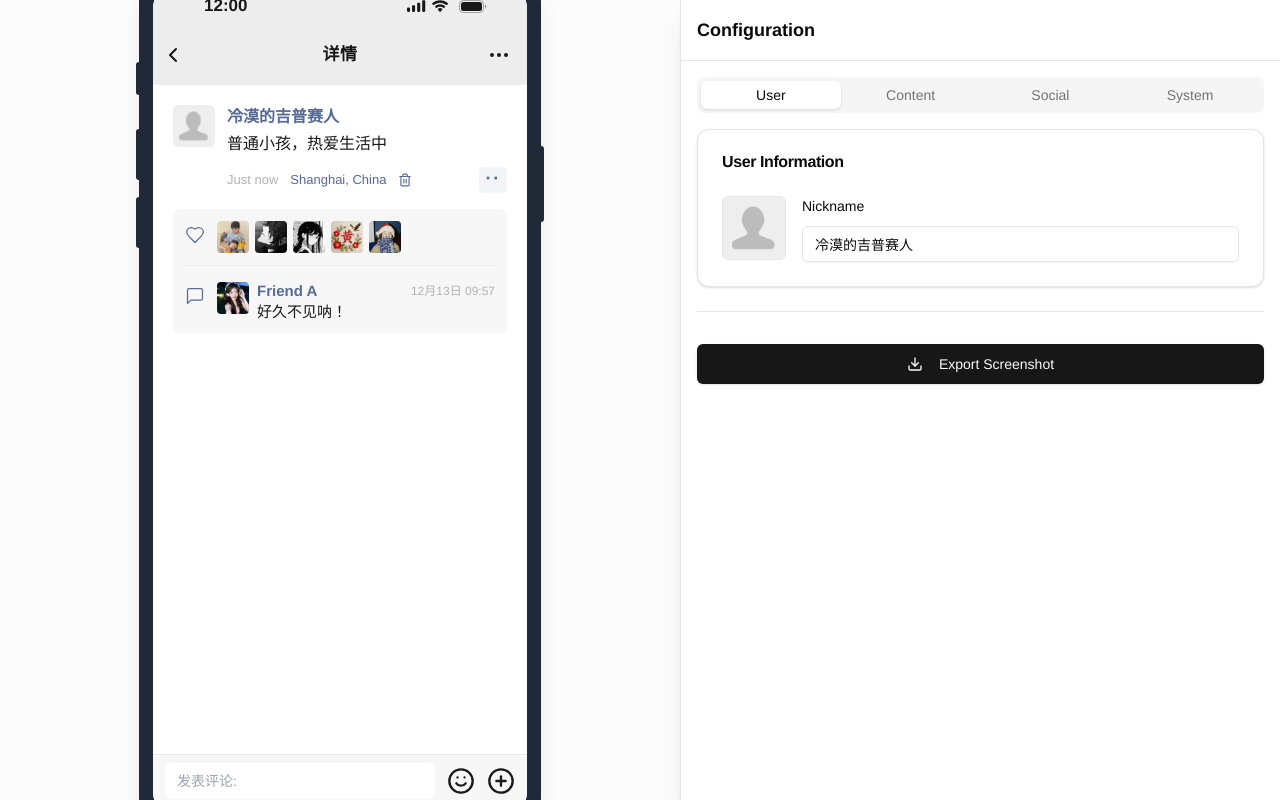
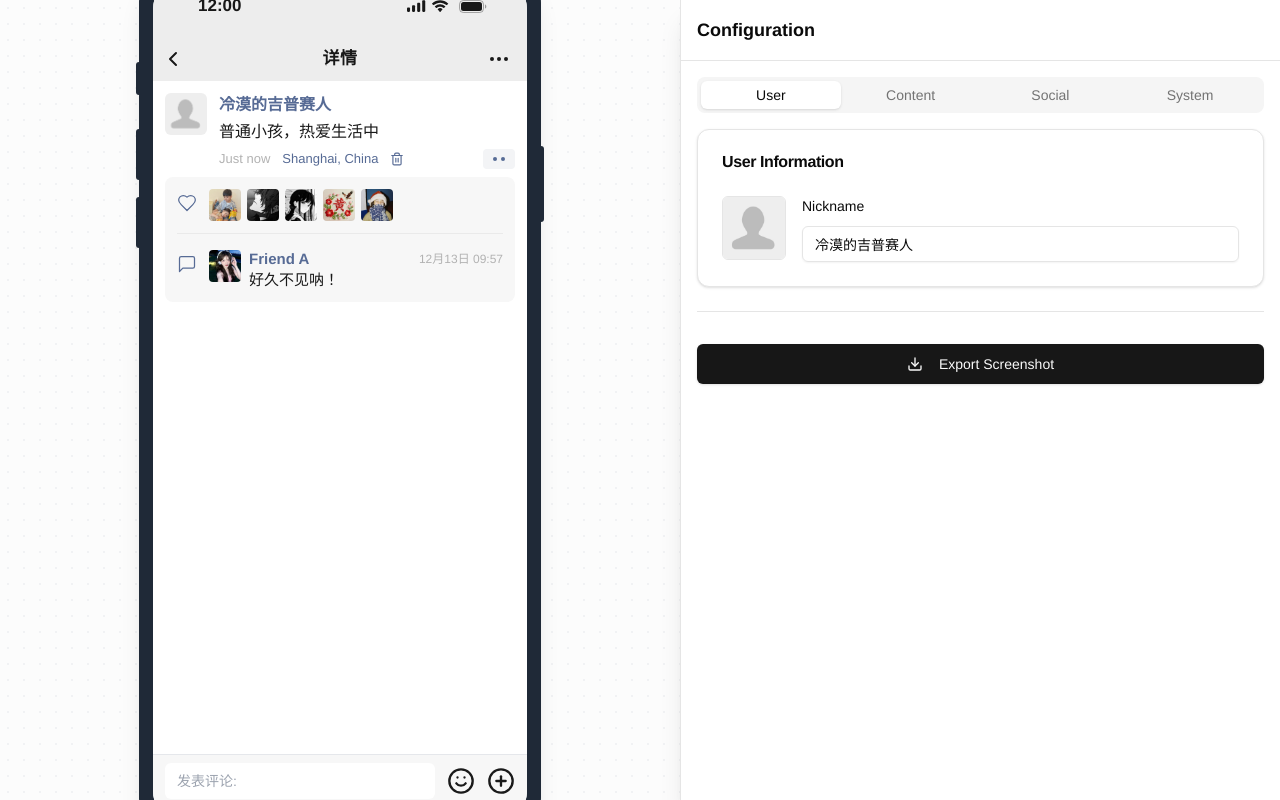
Before and after one commit to Mahoo12138/wechat-moment, a React (Vite) app: page /editor in a window 1280 px wide. Built offline with nearby package versions, Linux system fonts and the light colour scheme; a web font is replaced by a local one.

Commit message:
refactor: 替换html2canvas为html-to-image并调整UI间距
- 将html2canvas依赖替换为更现代的html-to-image
- 调整预览组件中的多个间距和padding值
- 修改操作菜单按钮样式为圆点设计

```diff
--- a/package.json
+++ b/package.json
@@ -23,7 +23,7 @@
     "class-variance-authority": "^0.7.1",
     "clsx": "^2.1.1",
     "date-fns": "^4.1.0",
-    "html2canvas": "^1.4.1",
+    "html-to-image": "^1.11.13",
     "lucide-react": "^0.511.0",
     "react": "^18.3.1",
     "react-dom": "^18.3.1",
--- a/src/components/preview/MomentItem.tsx
+++ b/src/components/preview/MomentItem.tsx
@@ -5,7 +5,7 @@ export function MomentItem() {
   const { user, moment, interactions } = useMomentStore()
 
   return (
-    <div className="px-5 pt-3 text-[15px]">
+    <div className="px-3 pt-2 text-[15px]">
         <div className="flex gap-3">
             {/* Left: Avatar */}
             <img
@@ -23,7 +23,7 @@ export function MomentItem() {
 
                 {/* Text Content */}
                 {moment.text && (
-                <div className="text-wx-text-primary dark:text-white mb-2.5 leading-relaxed break-words whitespace-pre-wrap text-[16px]">
+                <div className="text-wx-text-primary dark:text-white mb-1 leading-relaxed break-words whitespace-pre-wrap text-[16px]">
                     {moment.text}
                 </div>
                 )}
@@ -44,7 +44,7 @@ export function MomentItem() {
                 )}
 
                 {/* Meta Info */}
-                <div className="flex items-center justify-between text-xs text-wx-text-secondary mb-3">
+                <div className="flex items-center justify-between text-xs text-wx-text-secondary mb-1">
                 <div className="flex items-center gap-3 text-[13px]">
                     <span>{moment.time}</span>
                     {moment.source && <span>{moment.source}</span>}
@@ -52,8 +52,9 @@ export function MomentItem() {
                     <Trash2 className="w-[14px] h-[14px] text-wx-link" />
                 </div>
                 {/* Operation Menu Button */}
-                <div className="bg-gray-100 rounded px-1.5 py-0.5 text-wx-link">
-                    <span className="font-bold tracking-widest text-lg leading-none mb-1 block">··</span>
+                <div className="bg-gray-100 rounded-[4px] px-2.5 py-2 flex gap-1 cursor-pointer">
+                    <div className="w-1 h-1 rounded-full bg-wx-link"></div>
+                    <div className="w-1 h-1 rounded-full bg-wx-link"></div>
                 </div>
                 </div>
             </div>
--- a/src/components/preview/PreviewDevice.tsx
+++ b/src/components/preview/PreviewDevice.tsx
@@ -29,11 +29,11 @@ export const PreviewDevice = forwardRef<HTMLDivElement>((props, ref) => {
         className="rounded-[2rem] overflow-hidden w-full h-full bg-white dark:bg-black relative flex flex-col"
       >
         {/* Header Container (Status Bar + Nav Bar) */}
-        <div className="bg-[#ededed] dark:bg-[#111111] shrink-0 relative z-20 pb-2">
+        <div className="bg-[#ededed] dark:bg-[#111111] shrink-0 relative z-20 pb-1 ">
             {/* Status Bar */}
             <div className="h-14 flex items-center justify-between text-wx-header-text dark:text-white font-medium select-none"
                 style={{
-                    paddingLeft: '51px',
+                    paddingLeft: '45px',
                     paddingRight: '40px'
                 }}
             >
@@ -50,7 +50,7 @@ export const PreviewDevice = forwardRef<HTMLDivElement>((props, ref) => {
             </div>
 
             {/* Navigation Bar */}
-            <div className="h-11 px-4 flex items-center justify-between text-wx-header-text dark:text-white">
+            <div className="h-11 px-4 flex items-end justify-between text-wx-header-text dark:text-white pb-1.5">
                 <div className="w-8 flex items-center justify-start cursor-pointer">
                     <ChevronLeft className="w-6 h-6 -ml-2" strokeWidth={2} />
                 </div>
@@ -63,7 +63,7 @@ export const PreviewDevice = forwardRef<HTMLDivElement>((props, ref) => {
 
         {/* Content Area */}
         <div className="flex-1 overflow-y-auto bg-white dark:bg-black no-scrollbar">
-            <div className="pt-2 pb-8">
+            <div className="pt-1 pb-8">
                 <MomentItem />
             </div>
         </div>
```
Also changed, not shown: 1 other file (tests, documents, lock files or other folders).
